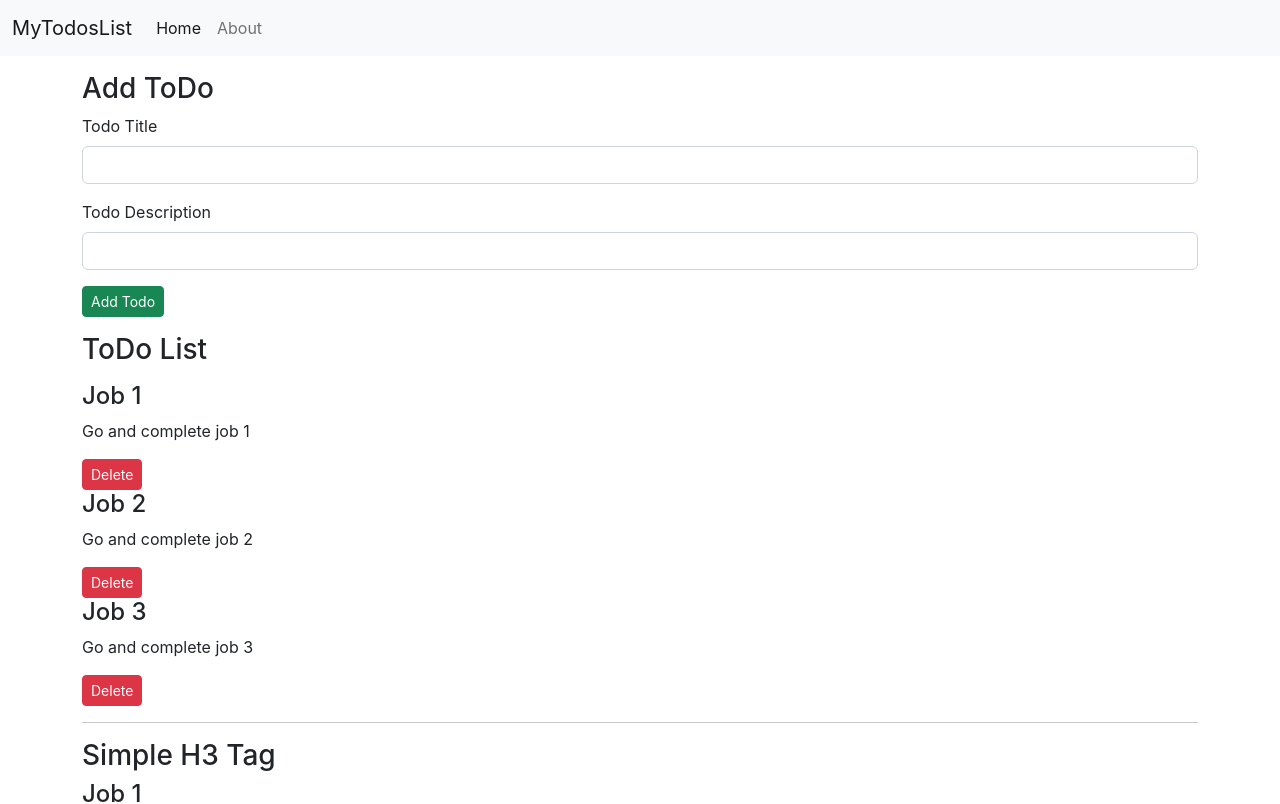
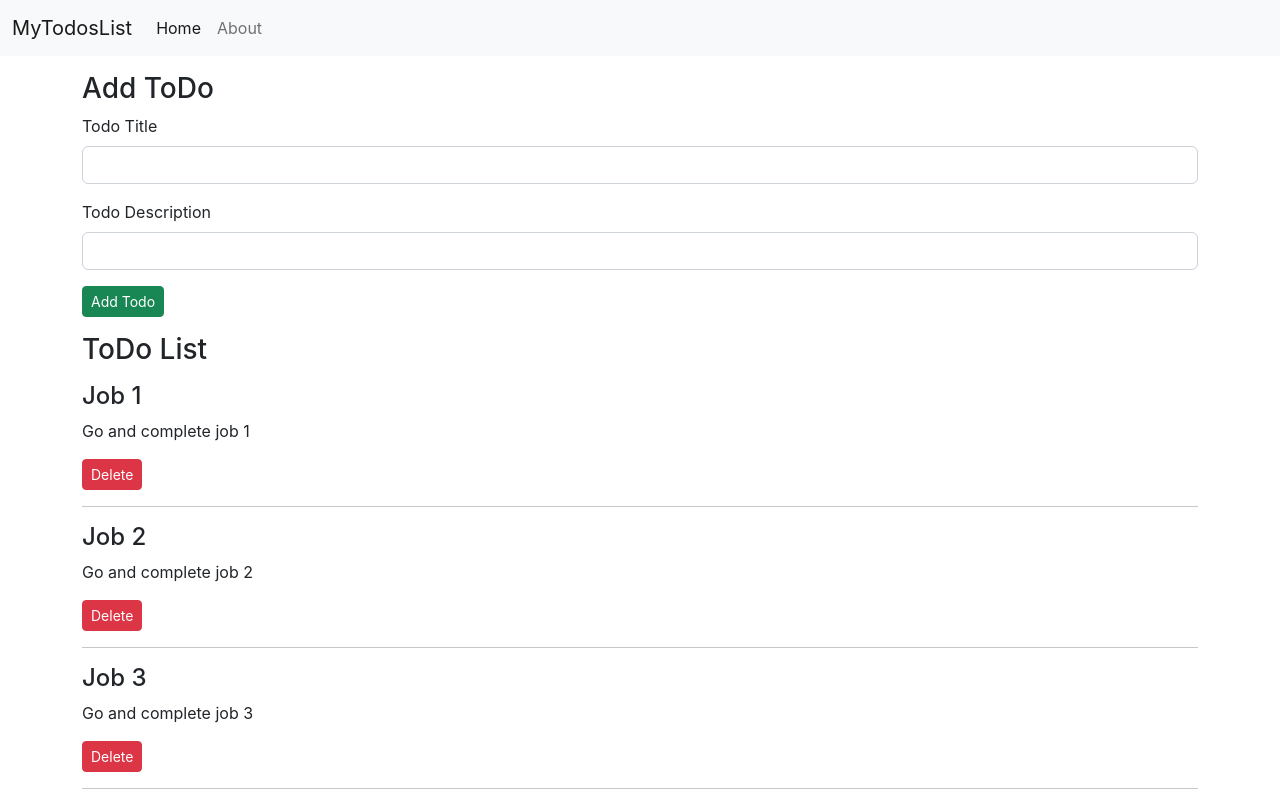
Before and after one commit to Ajay-Kumar-Maurya/ToDo-WebApp, a React (Create React App) app: page / in a window 1280 px wide. Shown: the top 804 px of the page. Built offline with nearby package versions, Linux system fonts and the light colour scheme.

Commit message:
Add and remove working fine Without local storage

```diff
--- a/src/App.js
+++ b/src/App.js
@@ -13,11 +13,12 @@ function App() {
     else
       sno = todos[todos.length-1].sno + 1
 
-    let myTodo={
+    const myTodo={
       sno: sno,
       title: title,
       decs: desc
     }
+    // Now We need to prevent adding empty todo items.// i have to do it.
     setTodos([...todos, myTodo])
     console.log("adding todo", myTodo)
   }
--- a/src/components/Todos.jsx
+++ b/src/components/Todos.jsx
@@ -3,7 +3,8 @@ import { TodoItem } from './TodoItem'
 
 export const Todos = (props) => {
    let myStyle = {
-      minHeight : "70vh"
+      minHeight: "70vh",
+      margin: "40px auto"
    }
    return (
       <div className='container my-3' style={myStyle}>
@@ -14,25 +15,14 @@ export const Todos = (props) => {
           */}
          {props.todos.length === 0 ? "No ToDos to display" :
             props.todos.map((todo) => {
-               return <TodoItem todo={todo} key={todo.sno} onDelete={props.onDelete} />
+               return (
+                  <>
+                     <TodoItem todo={todo} key={todo.sno} onDelete={props.onDelete} />
+                     <hr />
+                  </>
+               )
             })
          }
-
-         <hr />
-
-         {/* Important when we want to return multpile tags and looping in array.
-         We need to use parentheses and wrap all tags.
-
-         Doubt : Below code shows warning fpr unique key
-         */}
-         {props.todos.map((todo) => {
-            return (
-               <>
-                  <h3>Simple H3 Tag</h3>
-                  <TodoItem todo={todo} key={todo.sno} onDelete={props.onDelete} />
-               </>
-            )
-         })}
 
       </div>
    )
```
